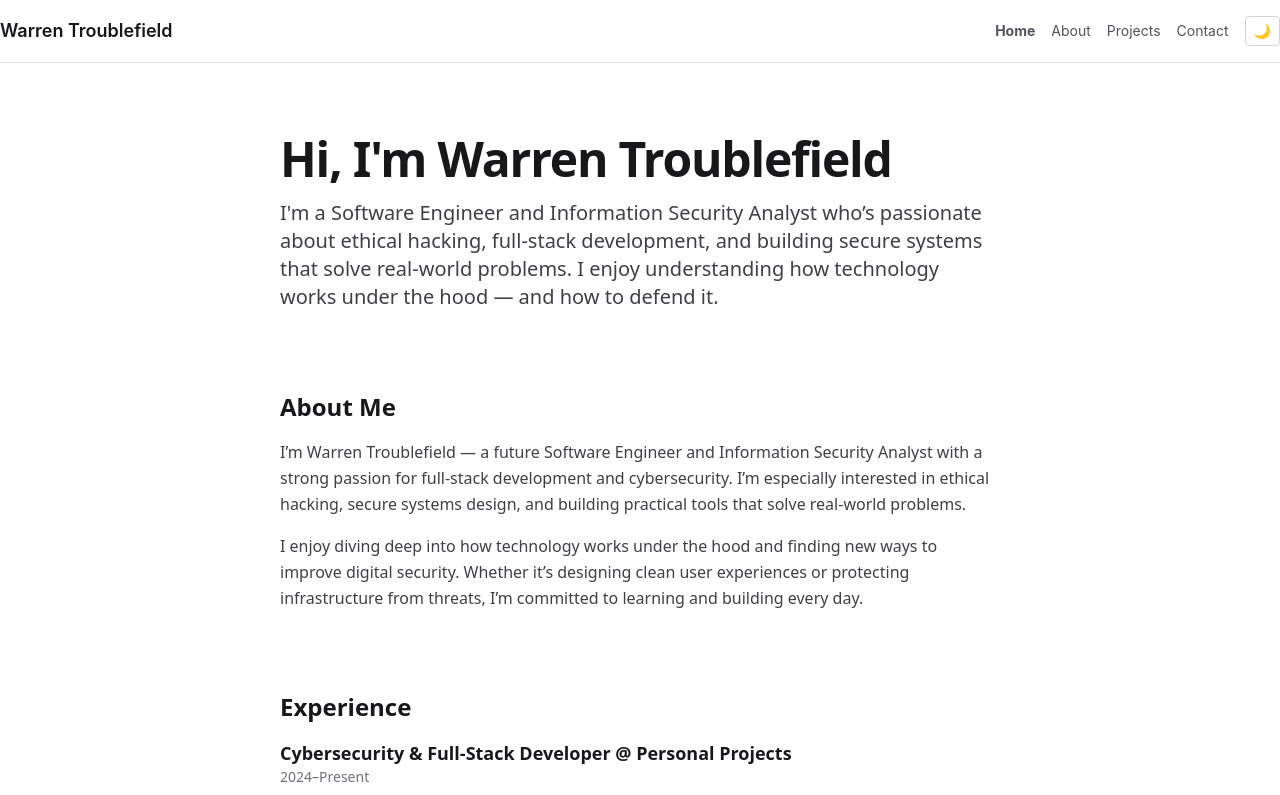
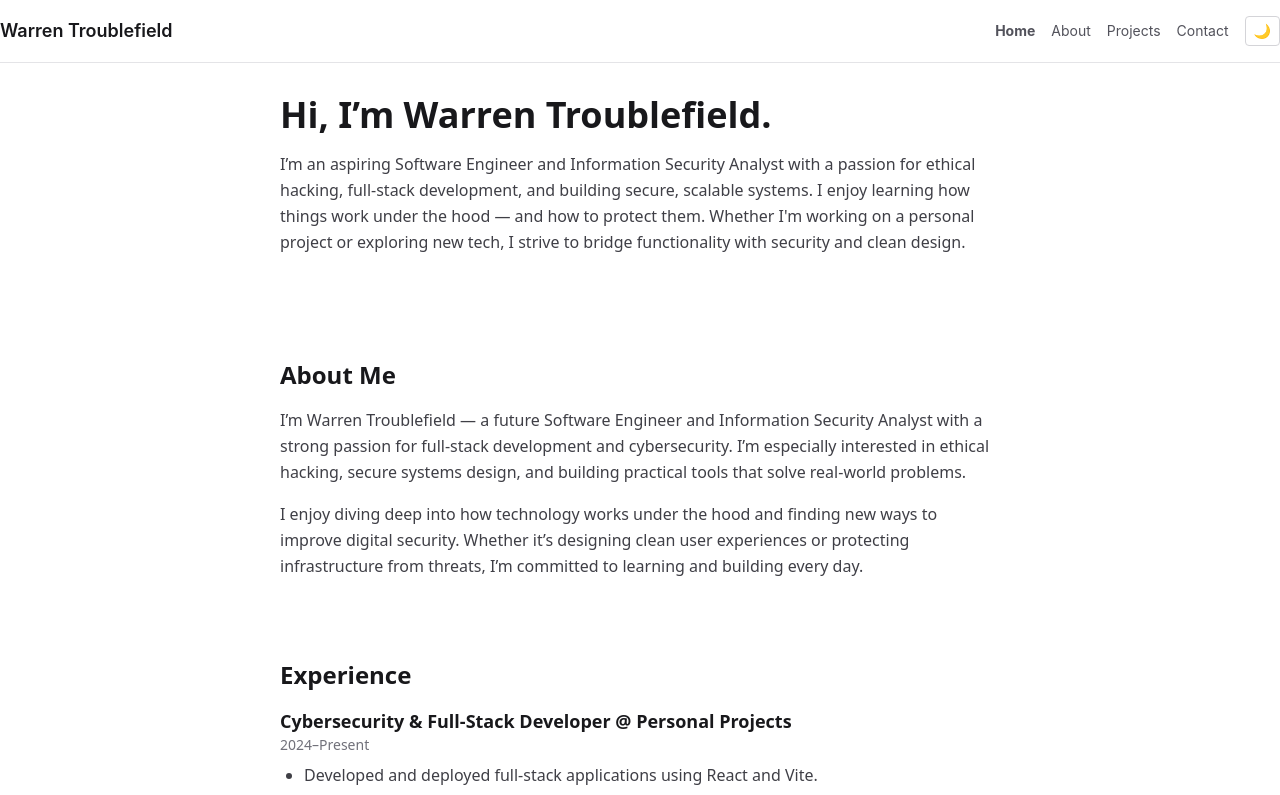
Before and after one commit to WarrenTroublefield/warren-portfolio, a React (Vite) app: page / in a window 1280 px wide. Shown: the top 795 px of the page. Built offline with nearby package versions, Linux system fonts and the light colour scheme; no server answers; the HTML template or start-up script is replaced by a standard one.

Commit message:
Update Intro.jsx

```diff
--- a/src/components/Intro.jsx
+++ b/src/components/Intro.jsx
@@ -1,13 +1,17 @@
 import React from "react";
 
-const Intro = ({ name, description }) => {
+const Intro = () => {
   return (
-    <section className="py-10">
-      <h1 className="text-4xl sm:text-5xl font-bold mb-4 tracking-tight">
-        Hi, I'm {name}
+    <section className="mb-16" id="about">
+      <h1 className="text-3xl sm:text-4xl font-bold mb-4 text-zinc-900 dark:text-white">
+        Hi, I’m Warren Troublefield.
       </h1>
-      <p className="text-lg sm:text-xl leading-relaxed text-zinc-700 dark:text-zinc-300">
-        {description}
+      <p className="text-zinc-700 dark:text-zinc-300 leading-relaxed">
+        I’m an aspiring Software Engineer and Information Security Analyst
+        with a passion for ethical hacking, full-stack development, and building secure,
+        scalable systems. I enjoy learning how things work under the hood — and how to
+        protect them. Whether I'm working on a personal project or exploring new tech,
+        I strive to bridge functionality with security and clean design.
       </p>
     </section>
   );
```
